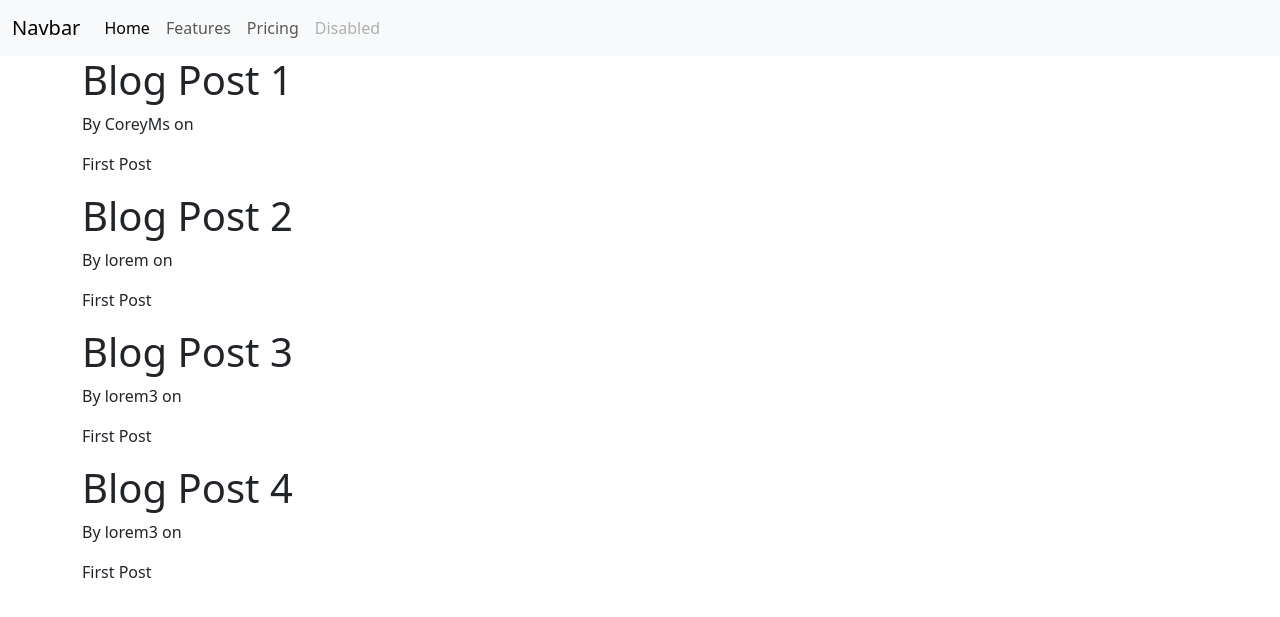
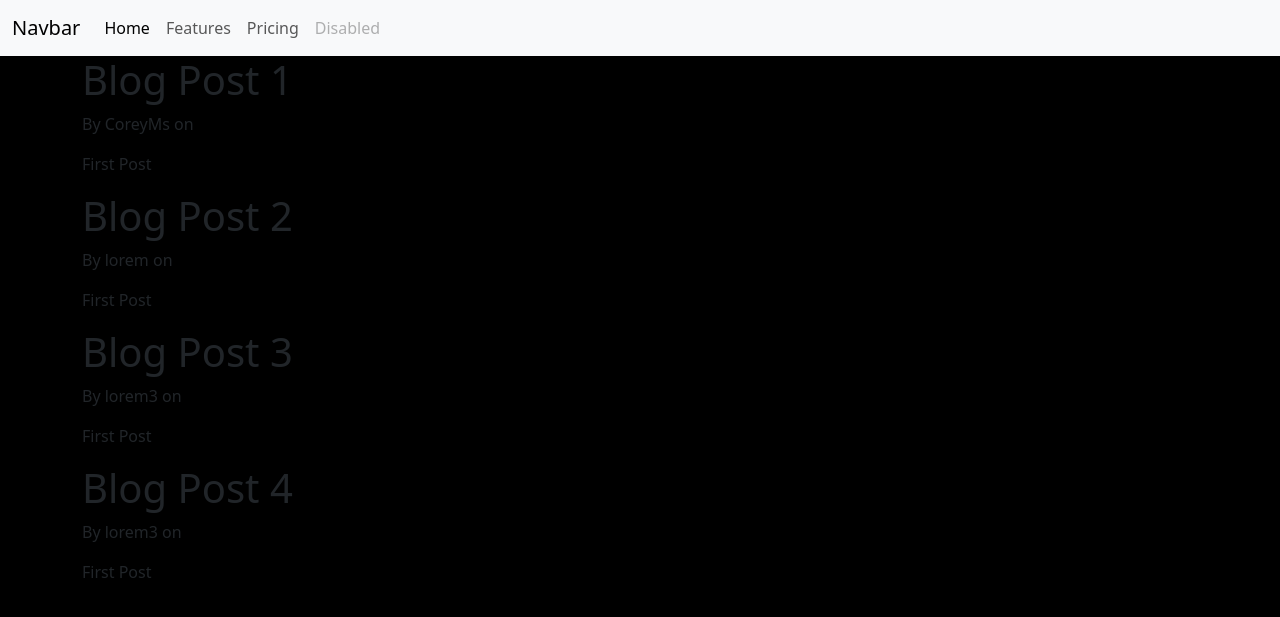
Before and after one commit to gunayhamzayava/django-tutorial, a Django app: page /blog/ in a window 1280 px wide. Shown: the top 617 px of the page. Run offline with Django 5.2, Linux system fonts and the light colour scheme.

Commit message:
tutorial-changed

```diff
--- /dev/null
+++ b/mysite/app/static/blog/main.css
@@ -0,0 +1,3 @@
+body{
+    background: #000;
+}
--- a/mysite/app/templates/blog/base.html
+++ b/mysite/app/templates/blog/base.html
@@ -1,3 +1,4 @@
+{% load static %}
 <!DOCTYPE html>
 <html lang="en">
   <head>
@@ -9,6 +10,9 @@
       integrity="sha384-T3c6CoIi6uLrA9TneNEoa7RxnatzjcDSCmG1MXxSR1GAsXEV/Dwwykc2MPK8M2HN"
       crossorigin="anonymous"
     />
+    <link rel="stylesheet" type="text/css" href="{% static 'blog/main.css' %}""
+    />
+
 
     {% if title %}
     <title>Django Blog - {{title}}</title>
@@ -44,7 +48,6 @@
     <div class="container">
       {% block content %}{% endblock %}
     </div>
-
     <script
       src="https://cdn.jsdelivr.net/npm/bootstrap@5.3.2/dist/js/bootstrap.bundle.min.js"
       integrity="sha384-C6RzsynM9kWDrMNeT87bh95OGNyZPhcTNXj1NW7RuBCsyN/o0jlpcV8Qyq46cDfL"
```
Also changed, not shown: mysite/app/templates/article.html (added).
